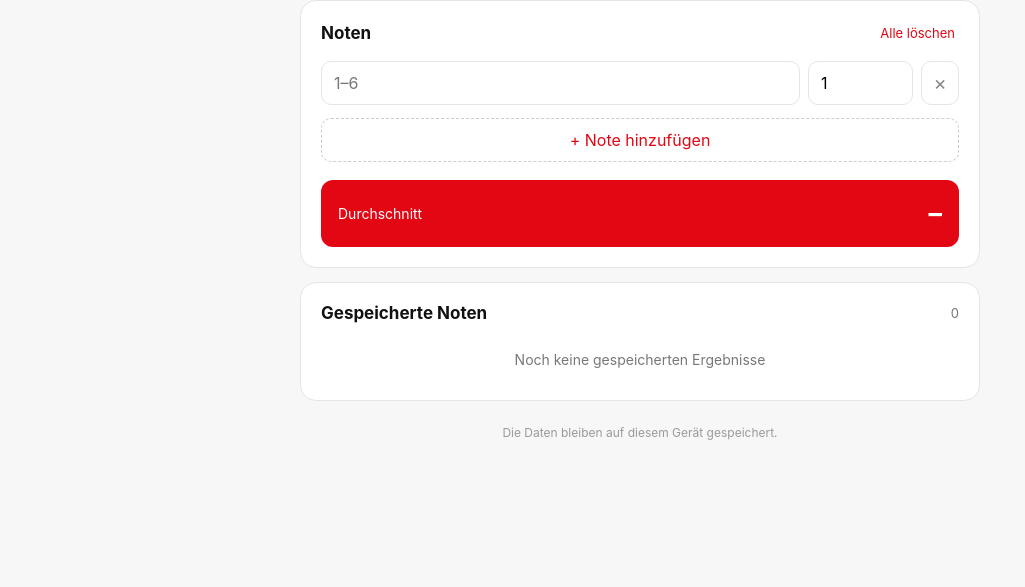
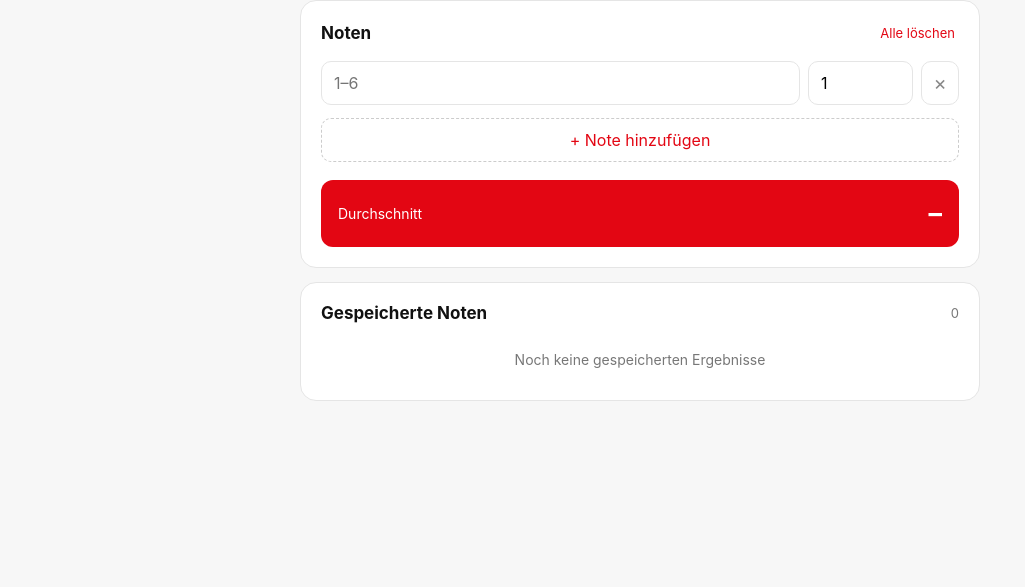
Before and after one commit to Fanxy13/grade-calc, a plain HTML site: page index.html in a window 1280 px wide. Shown: the part 131-718 px from the top of the page, without its empty margins (0-1025 px from the left). Drawn offline with Linux system fonts and the light colour scheme.

Commit message:
Update index.html

```diff
--- a/index.html
+++ b/index.html
@@ -44,8 +44,6 @@
       <div id="historyList" class="history-list"></div>
     </section>
 
-    <footer>Die Daten bleiben auf diesem Gerät gespeichert.</footer>
-
   <a class="github-link" href="https://github.com/Fanxy13" target="_blank" rel="noopener noreferrer" aria-label="GitHub Profil">
     <svg viewBox="0 0 24 24" aria-hidden="true">
       <path d="M12 .5a12 12 0 0 0-3.79 23.39c.6.11.82-.26.82-.58v-2.04c-3.34.73-4.04-1.61-4.04-1.61-.55-1.4-1.34-1.77-1.34-1.77-1.09-.75.08-.74.08-.74 1.2.08 1.84 1.23 1.84 1.23 1.07 1.83 2.8 1.3 3.49.99.11-.78.42-1.3.76-1.6-2.67-.3-5.47-1.34-5.47-5.94 0-1.31.47-2.38 1.23-3.22-.12-.3-.53-1.52.12-3.17 0 0 1-.32 3.3 1.23a11.5 11.5 0 0 1 6 0c2.3-1.55 3.3-1.23 3.3-1.23.65 1.65.24 2.87.12 3.17.76.84 1.23 1.91 1.23 3.22 0 4.61-2.8 5.63-5.48 5.93.43.37.81 1.1.81 2.22v3.29c0 .32.22.7.83.58A12 12 0 0 0 12 .5Z"/>
```
